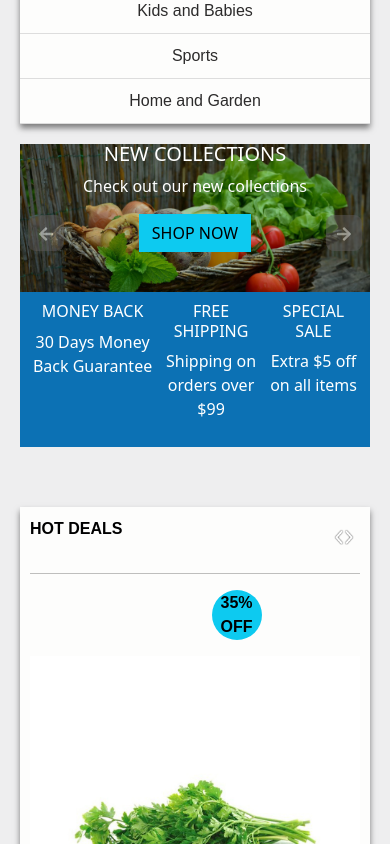
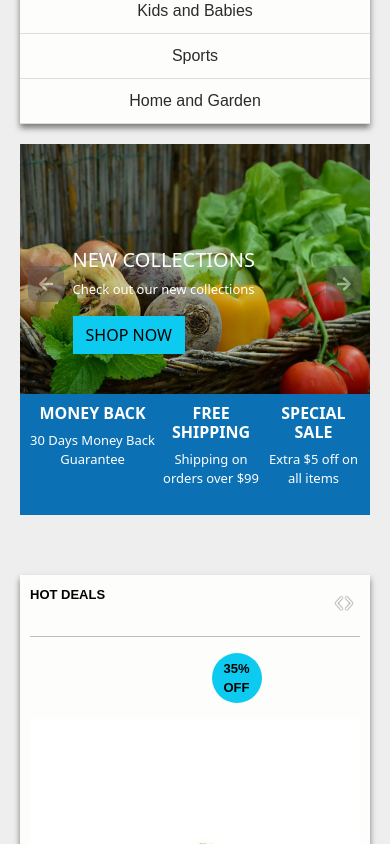
Before and after one commit to BeLaughter/Flipmart, a React (Vite) app: page / in a window 390 px wide. Shown: the part 820-1664 px from the top of the page. Built offline with nearby package versions, Linux system fonts and the light colour scheme.

Commit message:
my changes

```diff
--- a/src/Components/Card.css
+++ b/src/Components/Card.css
@@ -45,6 +45,17 @@
     justify-content: space-around;
     background-color: #0c71b4;
     margin-bottom: 20px;
+  }
+  .imgh {
+    width: 100%;
+    height: 250px;
+    object-fit: cover;
+  }
+  h6 {
+    font-size: medium;
+  }
+  p {
+    font-size: small;
   }
 }
 
@@ -115,3 +126,6 @@
   width: 36px; /* control size */
   height: 36px;
 }
+.capcaro {
+  text-align: left;
+}
--- a/src/Components/Card.jsx
+++ b/src/Components/Card.jsx
@@ -144,15 +144,15 @@ const Card = () => {
 
           <div className="flex2-text">
             <div>
-              <h6 className="text-center">MONEY BACK</h6>
+              <h6 className="text-center fw-bold">MONEY BACK</h6>
               <p className="text-center">30 Days Money Back Guarantee</p>
             </div>
             <div>
-              <h6 className="text-center">FREE SHIPPING</h6>
+              <h6 className="text-center fw-bold">FREE SHIPPING</h6>
               <p className="text-center">Shipping on orders over $99</p>
             </div>
             <div>
-              <h6 className="text-center">SPECIAL SALE</h6>
+              <h6 className="text-center fw-bold">SPECIAL SALE</h6>
               <p className="text-center">Extra $5 off on all items</p>
             </div>
           </div>
```
